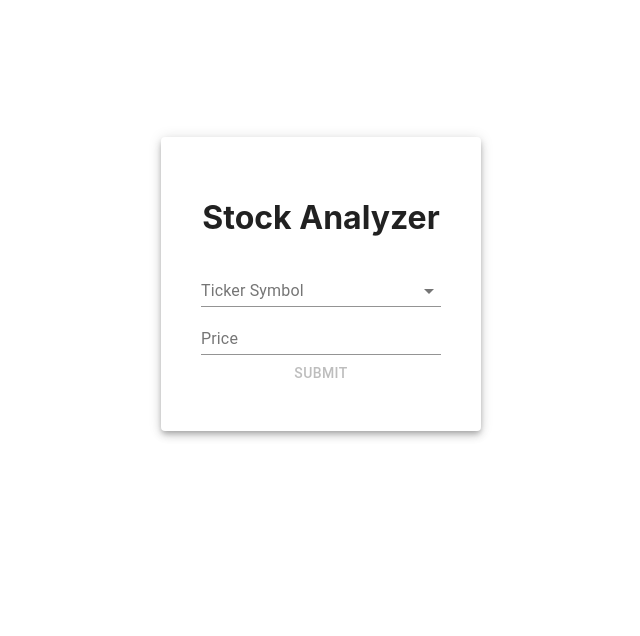
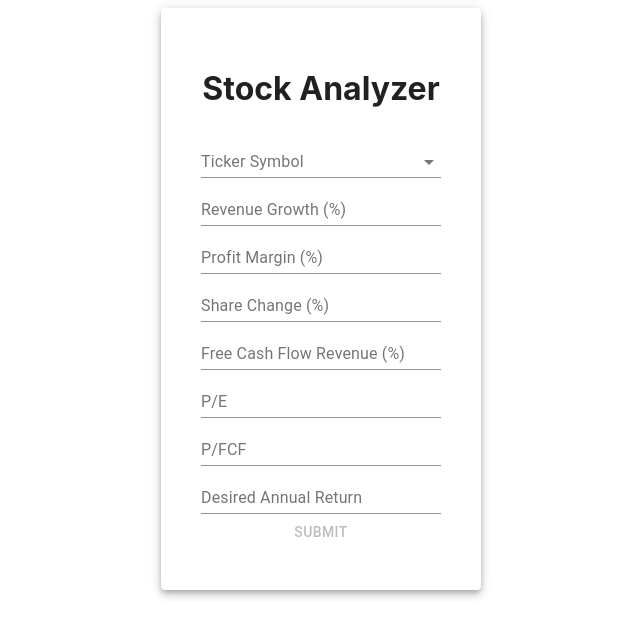
Before and after one commit to Johndmattioli/stock-analyzer, a React (Create React App) app: page / in a window 1280 px wide. Shown: the top 636 px of the page, without its empty margins (319-959 px from the left). Built offline with nearby package versions, Linux system fonts and the light colour scheme.

Commit message:
Added Form Validation Solidified Fields

```diff
--- a/src/InputForm.jsx
+++ b/src/InputForm.jsx
@@ -22,12 +22,14 @@ const styles = theme => ({
 });
 
 const validationSchema = Yup.object({
-  name: Yup.string().required("Name is required"),
-  email: Yup.string().required("Email is required"),
-  password: Yup.string().required("Enter your password"),
-  confirmPassword: Yup.string().required("Confirm your password"),
+  rvnGrwth: Yup.number().typeError('Revenue Growth Must Be A Number').max(100, "Revenue Growth Can't Exceed 100").required("Revenue Growth is required"),
+  prftMrgn: Yup.number().typeError('Profit Margin Must Be A Number').max(100, "Profit Margin Can't Exceed 100 Percent").required("Profit Margin is required"),
+  shrCng: Yup.number().typeError('Share Change Must Be A Number').max(100, "Share Change Can't Exceed 100 Percent").required("Share change is required"),
+  fcfRvn: Yup.number().typeError('Free Cash Flow Revenue Must Be A Number').max(100, "Free Cash Flow Revenue Can't Exceed 100 Percent").required("Free Cash Flow Revenue is required"),
+  pe: Yup.number().typeError('PE Ratio Must Be A Number').required("PE Ratio is required"),
+  priceFcf: Yup.number().typeError('Price To Free Cash Flow Must Be A Number').required("Price to Free Cash Flow is required"),
+  rtrn: Yup.number().typeError('Desired Return Must Be A Number').max(100, "Desired Return Can't Exceed 100 Percent... What Are You Meatspin Kevin?").required("Desired Rate Of Return is Required"),
 });
-
 
 class InputForm extends Component {
   constructor(props) {
@@ -37,7 +39,7 @@ class InputForm extends Component {
 
   render() {
     const { classes } = this.props;
-    const values = { name: "", email: "", confirmPassword: "", password: "" };
+    const values = { rvnGrwth: "", prftMrgn: "", shrCng: "",  fcfRvn:"", pe:"", priceFcf:"", rtrn:"" };
     return (
       <React.Fragment>
         <Grid
@@ -53,6 +55,7 @@ class InputForm extends Component {
               <Paper elevation={5} className={classes.paper}>
                 <h1>Stock Analyzer</h1>
                 <Formik
+                  keepDirtyOnReinitialize
                   render={props => <Form {...props} />}
                   initialValues={values}
                   validationSchema={validationSchema}
--- a/src/form.js
+++ b/src/form.js
@@ -10,14 +10,8 @@ export const Form = props => {
 
   const [open, setOpen] = React.useState(false);
   const [options, setOptions] = React.useState([]);
-  const [typedValue, setTypedValue] = React.useState([]);
   const loading = open && options!== undefined && options.length === 0;
-
-  function sleep(delay = 0) {
-    return new Promise((resolve) => {
-      setTimeout(resolve, delay);
-    });
-  }
+  const [isSubmitted, setIsSubmitted] = React.useState(false);
 
   const onChangeHandle = async value => {
     // this default api does not support searching but if you use google maps or some other use the value and post to get back you reslut and then set it using setOptions
@@ -43,7 +37,7 @@ export const Form = props => {
   }, [open]);
 
   const {
-    values: { name, email, password, confirmPassword },
+    values: { rvnGrwth, prftMrgn, shrCng, fcfRvn, pe, priceFcf, rtrn },
     errors,
     touched,
     handleChange,
@@ -60,8 +54,9 @@ export const Form = props => {
 
   return (
     <form
-      onSubmit={() => {
-        alert("submitted");
+      onSubmit={(e) => {
+        e.preventDefault();
+        setIsSubmitted(true);
       }}
     >
       <Autocomplete
@@ -101,15 +96,75 @@ export const Form = props => {
         )}
       />
       <TextField
-        id="price"
-        name="price"
-        helperText={touched.name ? errors.name : ""}
-        error={touched.name && Boolean(errors.name)}
-        label="Price"
-        value={name}
-        onChange={change.bind(null, "name")}
+        id="rvnGrwth"
+        name="rvnGrwth"
+        helperText={touched.rvnGrwth ? errors.rvnGrwth : ""}
+        error={touched.rvnGrwth && Boolean(errors.rvnGrwth)}
+        label="Revenue Growth (%)"
+        value={rvnGrwth}
+        onChange={change.bind(null, "rvnGrwth")}
         fullWidth
 
+      />
+      <TextField
+        id="prftMrgn"
+        name="prftMrgn"
+        helperText={touched.prftMrgn ? errors.prftMrgn : ""}
+        error={touched.prftMrgn && Boolean(errors.prftMrgn)}
+        label="Profit Margin (%)"
+        value={prftMrgn}
+        onChange={change.bind(null, "prftMrgn")}
+        fullWidth
+      />
+      <TextField
+        id="shrCng"
+        name="shrCng"
+        helperText={touched.shrCng ? errors.shrCng : ""}
+        error={touched.shrCng && Boolean(errors.shrCng)}
+        label="Share Change (%)"
+        value={shrCng}
+        onChange={change.bind(null, "shrCng")}
+        fullWidth
+      />
+      <TextField
+        id="fcfRvn"
+        name="fcfRvn"
+        helperText={touched.fcfRvn ? errors.fcfRvn : ""}
+        error={touched.fcfRvn && Boolean(errors.fcfRvn)}
+        label="Free Cash Flow Revenue (%)"
+        value={fcfRvn}
+        onChange={change.bind(null, "fcfRvn")}
+        fullWidth
+      />
+      <TextField
+        id="pe"
+        name="pe"
+        helperText={touched.pe ? errors.pe : ""}
+        error={touched.pe && Boolean(errors.pe)}
+        label="P/E"
+        value={pe}
+        onChange={change.bind(null, "pe")}
+        fullWidth
+      />
+      <TextField
+        id="priceFcf"
+        name="priceFcf"
+        helperText={touched.priceFcf ? errors.priceFcf : ""}
+        error={touched.priceFcf && Boolean(errors.priceFcf)}
+        label="P/FCF"
+        value={priceFcf}
+        onChange={change.bind(null, "priceFcf")}
+        fullWidth
+      />
+       <TextField
+        id="rtrn"
+        name="rtrn"
+        helperText={touched.rtrn ? errors.rtrn : ""}
+        error={touched.rtrn && Boolean(errors.rtrn)}
+        label="Desired Annual Return"
+        value={rtrn}
+        onChange={change.bind(null, "rtrn")}
+        fullWidth
       />
       <Button
         type="submit"
@@ -120,6 +175,8 @@ export const Form = props => {
       >
         Submit
       </Button>
+      {isSubmitted && "Your Target Stock Price Is"}
+      {isSubmitted && <h1 style={{ color: 'red' }}> 22</h1>}
     </form>
   );
 };
```
